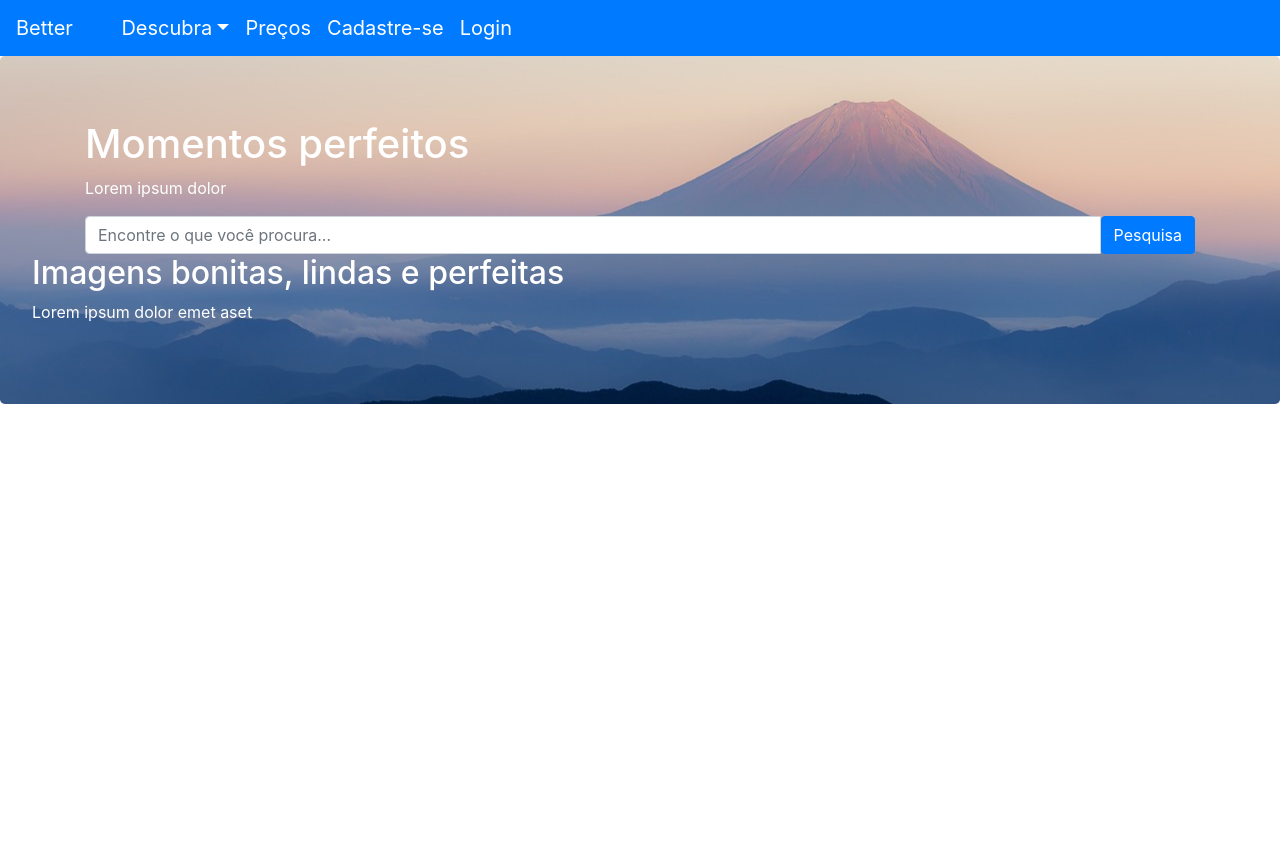
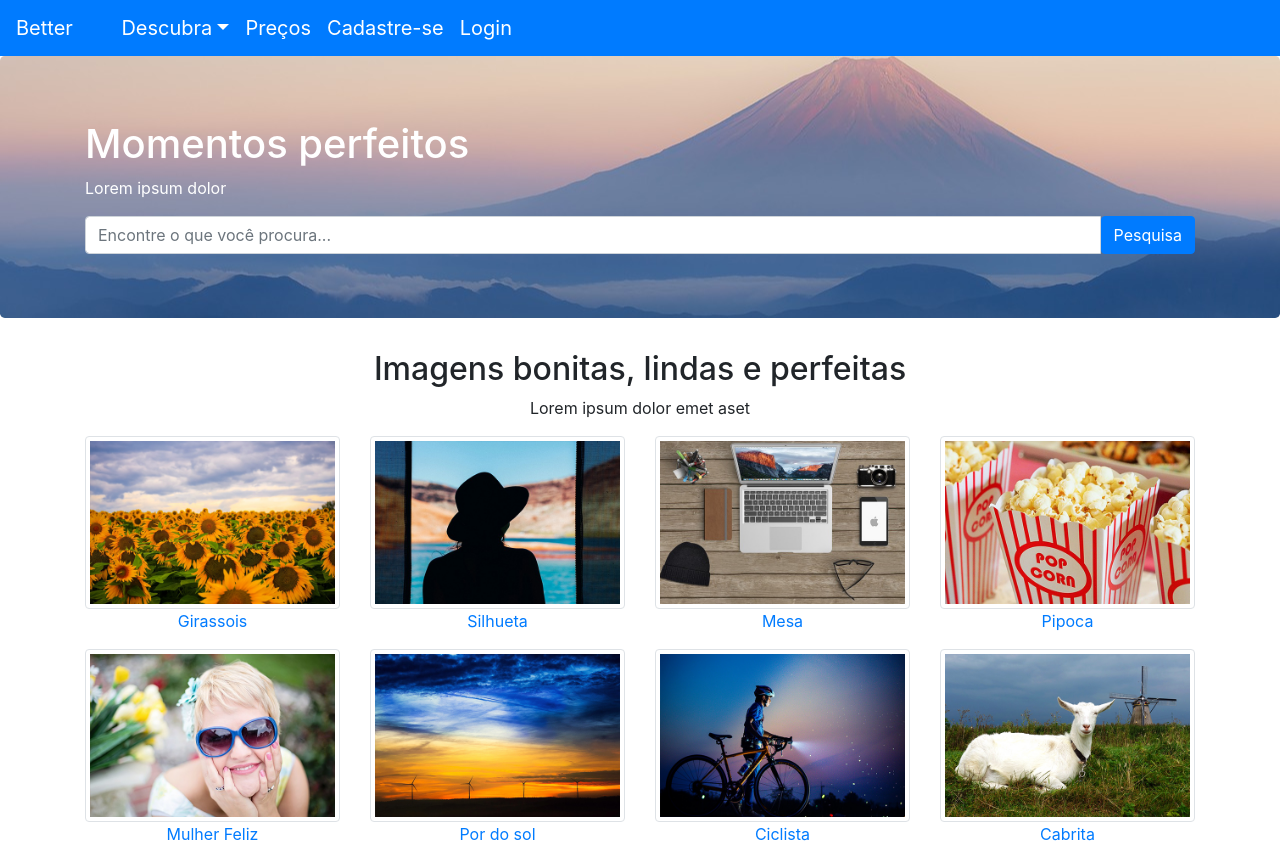
Before and after one commit to Vitor-WSG/Bootstrap, a plain HTML site: page livro-bootstrap4-master/projeto-better/index.html in a window 1280 px wide. Before the commit the page ends 800 px from the top, so only its background shows below. Drawn offline with Linux system fonts and the light colour scheme.

Commit message:
Inserido grid de imagens
Inserido grid de imagens

```diff
--- a/livro-bootstrap4-master/projeto-better/index.html
+++ b/livro-bootstrap4-master/projeto-better/index.html
@@ -10,8 +10,7 @@
 <body>
     <nav class="navbar navbar-expand-sm navbar-dark bg-primary">
         <a href="#" class="navbar-brand">Better</a>
-        <button class="navbar-toggler" data-toggle="collapse" data-target="#navbarSupportedContent">MENU
-        </button>
+        <button class="navbar-toggler" data-toggle="collapse" data-target="#navbarSupportedContent"><span class="navbar-toggler-icon"></span></button>
          <div class="container"> <!-- Inicio .container -->
             <div class="collapse navbar-collapse" id="navbarSupportedContent"> <!-- Inicio .collapse -->
                 <ul class="navbar-nav mr-auto">
@@ -33,7 +32,8 @@
             </div> <!-- Fim .collapse -->
         </div> <!-- Fim .container -->
     </nav>
-    <main class="jumbotron"> <!-- A classe do jumbotron veio primeiro para sobrepor a margim da classe container -->
+    <main>
+    <section class="jumbotron"> <!-- A classe do jumbotron veio primeiro para sobrepor a margim da classe container -->
         <div class="container">
             <h1>Momentos perfeitos</h1>
             <p>Lorem ipsum dolor</p>
@@ -44,11 +44,80 @@
                 </span>
             </form>
         </div>
-        <section>
-            <h2>Imagens bonitas, lindas e perfeitas</h2>
-            <p>Lorem ipsum dolor emet aset</p>
+    </section>
+        <section class="container"> <!-- A classe container centraliza o conteudo da tag -->
+            <h2 class="text-center">Imagens bonitas, lindas e perfeitas</h2>
+            <p class="text-center">Lorem ipsum dolor emet aset</p>
+        <div class="row"> <!-- INICIO .Essa classe=row coloca os elementos em linha -->
+            <a href="#" class="col-sm-6 col-md-4 col-lg-3"> <!-- Essa classe a imagem ocupa 4 colunas em telas medias e 3 em telas grandes -->
+                <figure>
+                    <img class="img-fluid img-thumbnail" src="../projeto-better/img/girassois.jpg" alt="Girassois no campo"> <!-- a clase img-fluid deixa a imagem responsiva quando diminui a tela. -->
+                    <!-- A CLASSE img-thumbnail coloca as bordas redondas quando a tela diminui. -->
+                    <figcaption class="text-center">
+                        Girassois
+                    </figcaption>
+                </figure>
+            </a>
+            <a href="#" class="col-sm-6 col-md-4 col-lg-3">
+                <figure>
+                    <img class="img-fluid img-thumbnail" src="../projeto-better/img/garota-silhueta.jpg" alt="Silhueta garota">
+                    <figcaption class="text-center">
+                        Silhueta
+                    </figcaption>
+                </figure>
+            </a>
+            <a href="#" class="col-sm-6 col-md-4 col-lg-3">
+                <figure>
+                    <img class="img-fluid img-thumbnail" src="../projeto-better/img/mesa-designer.jpg" alt="Tipica mesa de um designer">
+                    <figcaption class="text-center">
+                        Mesa
+                    </figcaption>
+                </figure>
+            </a>
+            <a href="#" class="col-sm-6 col-md-4 col-lg-3">
+                <figure>
+                    <img class="img-fluid img-thumbnail" src="../projeto-better/img/pipoca.jpg" alt="Pipoca">
+                    <figcaption class="text-center">
+                        Pipoca
+                    </figcaption class="text-center">
+                </figure>
+            </a>
+            <a href="#" class="col-sm-6 col-md-4 col-lg-3">
+                <figure>
+                    <img class="img-fluid img-thumbnail" src="../projeto-better/img/garota-feliz.jpg" alt="Mulher feliz">
+                    <figcaption class="text-center">
+                        Mulher Feliz
+                    </figcaption>
+                </figure>
+            </a>
+            <a href="#" class="col-sm-6 col-md-4 col-lg-3">
+                <figure>
+                    <img class="img-fluid img-thumbnail" src="../projeto-better/img/sunset.jpg" alt="Por do sol">
+                    <figcaption class="text-center">
+                        Por do sol
+                    </figcaption>
+                </figure>
+            </a>
+            <a href="#" class="col-sm-6 col-md-4 col-lg-3">
+                <figure>
+                    <img class="img-fluid img-thumbnail" src="../projeto-better/img/ciclista.jpg" alt="Ciclista">
+                    <figcaption class="text-center">
+                        Ciclista
+                    </figcaption>
+                </figure>
+            </a>
+            <a href="#" class="col-sm-6 col-md-4 col-lg-3">
+                <figure>
+                    <img class="img-fluid img-thumbnail" src="../projeto-better/img/cabra.jpg" alt="Cabrita">
+                    <figcaption class="text-center">
+                        Cabrita
+                    </figcaption>
+                </figure>
+            </a>
+        </div> <!-- Fim da div row para colocar os elementos em linha -->
         </section>
     </main>
+
     <script src="../projeto-better/js/jquery.js"></script>
     <script src="../projeto-better/js/bootstrap.min.js"></script>
 </body>
```
